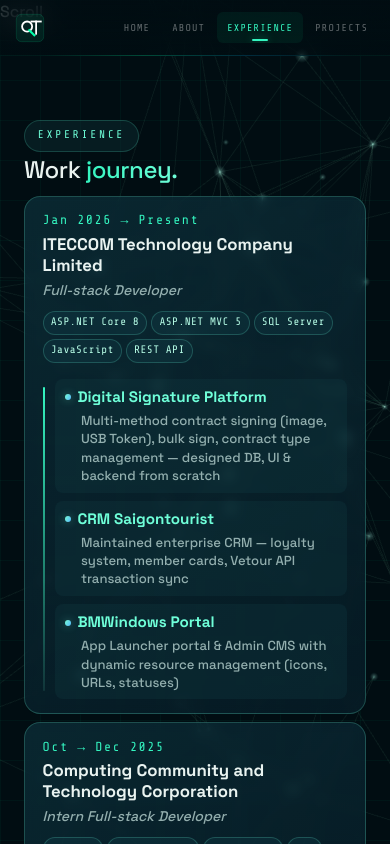
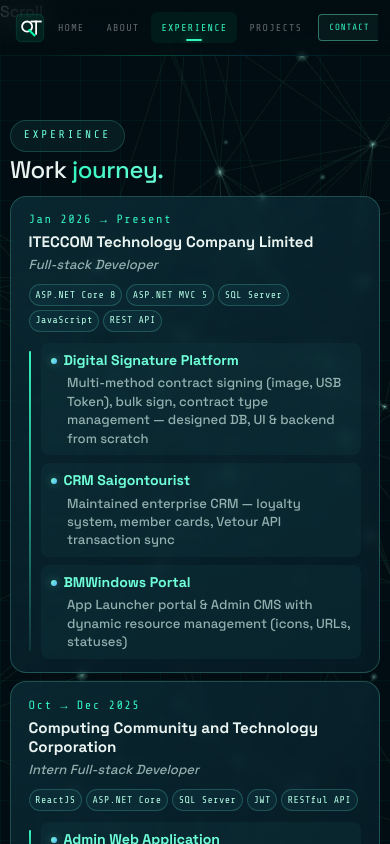
Before and after one commit to vqt2129a/portfolio-2026, a React (Vite) app: page / in a window 390 px wide. Both pictures are taken after a click on the button "EXPERIENCE". Built offline with nearby package versions, Linux system fonts and the light colour scheme.

Commit message:
fix: responsive mobile - show contact btn, fix modal size, fix borders and overflow

```diff
--- a/src/styles/about.css
+++ b/src/styles/about.css
@@ -240,6 +240,71 @@
 
 /* ── Responsive ── */
 
+/* Extra small (xs) - < 576px */
+@media (max-width: 575px) {
+  .about-wrapper {
+    padding: 16px 12px;
+    padding-bottom: 4rem;
+  }
+
+  .about-shell {
+    gap: 1.5rem;
+  }
+
+  .about-heading {
+    font-size: 1.45rem;
+    max-width: 100%;
+  }
+
+  .about-copy {
+    font-size: 0.85rem;
+    max-width: 100%;
+  }
+
+  .about-highlights {
+    grid-template-columns: repeat(3, 1fr);
+    gap: 0.35rem;
+  }
+
+  .about-highlight-item {
+    padding: 0.5rem 0.55rem;
+  }
+
+  .about-highlight-value {
+    font-size: 1rem;
+  }
+
+  .about-highlight-label {
+    font-size: 0.6rem;
+  }
+
+  .about-link-btn {
+    padding: 0.4rem 0.7rem;
+    font-size: 0.65rem;
+  }
+
+  .about-panel {
+    padding: 0.75rem;
+  }
+
+  .about-focus-list li {
+    font-size: 0.82rem;
+  }
+
+  .about-chip {
+    padding: 0.3rem 0.5rem;
+    font-size: 0.62rem;
+  }
+}
+
+/* Small (sm) - >= 576px */
+@media (min-width: 576px) {
+  .about-shell {
+    max-width: 540px;
+  }
+}
+
+/* Medium (md) - >= 768px */
 @media (min-width: 768px) {
   .about-shell {
     max-width: 720px;
@@ -247,6 +312,7 @@
   }
 }
 
+/* Large (lg) - >= 992px */
 @media (min-width: 992px) {
   .about-wrapper {
     justify-content: center;
@@ -259,12 +325,14 @@
   }
 }
 
+/* Extra large (xl) - >= 1200px */
 @media (min-width: 1200px) {
   .about-shell {
     max-width: 1200px;
   }
 }
 
+/* Extra extra large (xxl) - >= 1400px */
 @media (min-width: 1400px) {
   .about-shell {
     max-width: 1320px;
--- a/src/styles/base.css
+++ b/src/styles/base.css
@@ -21,6 +21,7 @@ body,
 #root {
   width: 100%;
   height: 100%;
+  overflow-x: hidden;
 }
 
 html {
--- a/src/styles/experience.css
+++ b/src/styles/experience.css
@@ -207,14 +207,65 @@
 
 /* ── Responsive ── */
 
+/* Extra small (xs) - < 576px */
+@media (max-width: 575px) {
+  .exp-wrapper {
+    padding: 16px 10px;
+  }
+
+  .exp-container {
+    padding-bottom: 3rem;
+  }
+
+  .exp-card {
+    padding: 0.85rem 1rem;
+    gap: 0.7rem;
+  }
+
+  .exp-card-company {
+    font-size: 0.95rem;
+  }
+
+  .exp-card-period {
+    font-size: 0.75rem;
+  }
+
+  .exp-card-role {
+    font-size: 0.82rem;
+  }
+
+  .exp-card-summary {
+    font-size: 0.8rem;
+  }
+
+  .exp-project-name {
+    font-size: 0.88rem;
+  }
+
+  .exp-project-desc {
+    font-size: 0.8rem;
+  }
+
+  .exp-tech-tag {
+    font-size: 0.62rem;
+    padding: 0.15rem 0.35rem;
+  }
+}
+
+/* Large (lg) - >= 992px */
 @media (min-width: 992px) {
   .exp-card {
     grid-template-columns: 1fr 1.6fr;
     gap: 2rem;
     padding: 1.25rem 1.75rem;
   }
+
+  .exp-wrapper {
+    justify-content: center;
+  }
 }
 
+/* Extra large (xl) - >= 1200px */
 @media (min-width: 1200px) {
   .exp-timeline {
     gap: 1rem;
@@ -250,12 +301,6 @@
   }
 }
 
-@media (min-width: 992px) {
-  .exp-wrapper {
-    justify-content: center;
-  }
-}
-
 @media (max-height: 700px) {
   .exp-wrapper {
     padding-top: 3.5rem;
--- a/src/styles/onepage.css
+++ b/src/styles/onepage.css
@@ -145,7 +145,21 @@
 }
 
 .onepage-cta-btn {
-  display: none;
+  display: inline-flex;
+  padding: 6px 10px;
+  margin-left: 4px;
+  font-family: "Share Tech Mono", monospace;
+  font-size: 9px;
+  letter-spacing: 0.1em;
+  text-transform: uppercase;
+  text-decoration: none;
+  color: var(--accent);
+  border: 1px solid rgba(111, 255, 217, 0.4);
+  border-radius: 4px;
+  background: rgba(111, 255, 217, 0.05);
+  transition: all 0.3s ease;
+  flex-shrink: 0;
+  white-space: nowrap;
 }
 
 .onepage-cta-btn:hover {
@@ -160,6 +174,16 @@
 
 /* ─── Responsive (Bootstrap Mobile-First) ─── */
 
+/* Small (sm) - >= 576px */
+@media (min-width: 576px) {
+  .onepage-cta-btn {
+    padding: 7px 12px;
+    margin-left: 6px;
+    font-size: 10px;
+  }
+}
+
+/* Medium (md) - >= 768px */
 @media (min-width: 768px) {
   .onepage-nav {
     padding: 0 24px;
@@ -174,23 +198,21 @@
     padding: 8px 12px;
     letter-spacing: 0.14em;
   }
+
+  .onepage-cta-btn {
+    padding: 8px 14px;
+    margin-left: 10px;
+    font-size: 11px;
+  }
 }
 
+/* Large (lg) - >= 992px */
 @media (min-width: 992px) {
   .onepage-cta-btn {
-    display: inline-flex;
     padding: 8px 16px;
     margin-left: 12px;
-    font-family: "Share Tech Mono", monospace;
     font-size: 11px;
     letter-spacing: 0.12em;
-    text-transform: uppercase;
-    text-decoration: none;
-    color: var(--accent);
-    border: 1px solid rgba(111, 255, 217, 0.4);
-    border-radius: 4px;
-    background: rgba(111, 255, 217, 0.05);
-    transition: all 0.3s ease;
   }
 
   .onepage-dots {
@@ -205,6 +227,7 @@
   }
 }
 
+/* Extra large (xl) - >= 1200px */
 @media (min-width: 1200px) {
   .onepage-nav {
     padding: 0 40px;
--- a/src/styles/projects.css
+++ b/src/styles/projects.css
@@ -339,6 +339,78 @@
 
 /* ─── Responsive (Bootstrap Mobile-First) ─── */
 
+/* Extra small (xs) - < 576px */
+@media (max-width: 575px) {
+  .proj-wrapper {
+    padding: 16px 10px;
+    padding-bottom: 6rem;
+  }
+
+  .proj-card {
+    padding: 0.85rem;
+  }
+
+  .proj-card-name {
+    font-size: 0.92rem;
+  }
+
+  .proj-card-tagline {
+    font-size: 0.78rem;
+  }
+
+  /* Modal mobile fix */
+  .proj-modal-overlay {
+    padding: 0.75rem;
+    align-items: center;
+  }
+
+  .proj-modal-content {
+    padding: 1.25rem;
+    border-radius: 1rem;
+    max-height: 80vh;
+    overflow-y: auto;
+  }
+
+  .proj-modal-header {
+    margin-bottom: 1rem;
+    gap: 0.75rem;
+  }
+
+  .proj-modal-icon {
+    font-size: 1.8rem;
+  }
+
+  .proj-modal-name {
+    font-size: 1.3rem;
+  }
+
+  .proj-modal-description {
+    font-size: 0.85rem;
+    line-height: 1.6;
+  }
+
+  .proj-modal-body {
+    gap: 1rem;
+  }
+
+  .proj-modal-links {
+    flex-wrap: wrap;
+    gap: 0.6rem;
+  }
+
+  .proj-modal-btn {
+    padding: 0.6rem 1rem;
+    font-size: 0.75rem;
+  }
+
+  .proj-modal-close {
+    top: 0.75rem;
+    right: 0.75rem;
+    width: 30px;
+    height: 30px;
+  }
+}
+
 /* Small (sm) - >= 576px */
 @media (min-width: 576px) {
   .proj-container {
@@ -369,6 +441,10 @@
     max-width: 960px;
     padding: 1.25rem 1.5rem;
   }
+
+  .proj-wrapper {
+    justify-content: center;
+  }
 }
 
 /* Extra large (xl) - >= 1200px */
@@ -390,12 +466,6 @@
   }
 }
 
-@media (min-width: 992px) {
-  .proj-wrapper {
-    justify-content: center;
-  }
-}
-
 /* Special case for very short screens */
 @media (max-height: 800px) {
   .proj-container {
```
